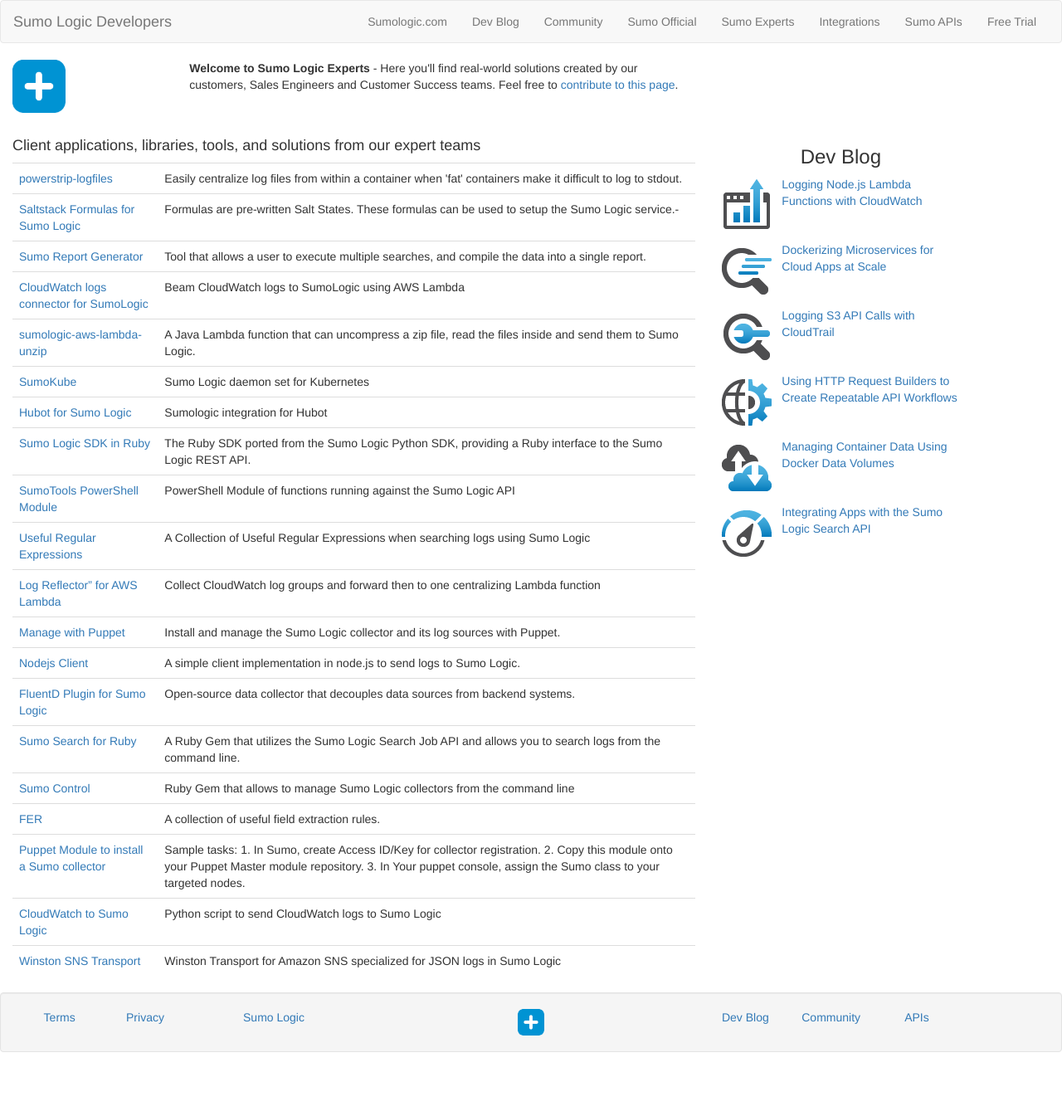
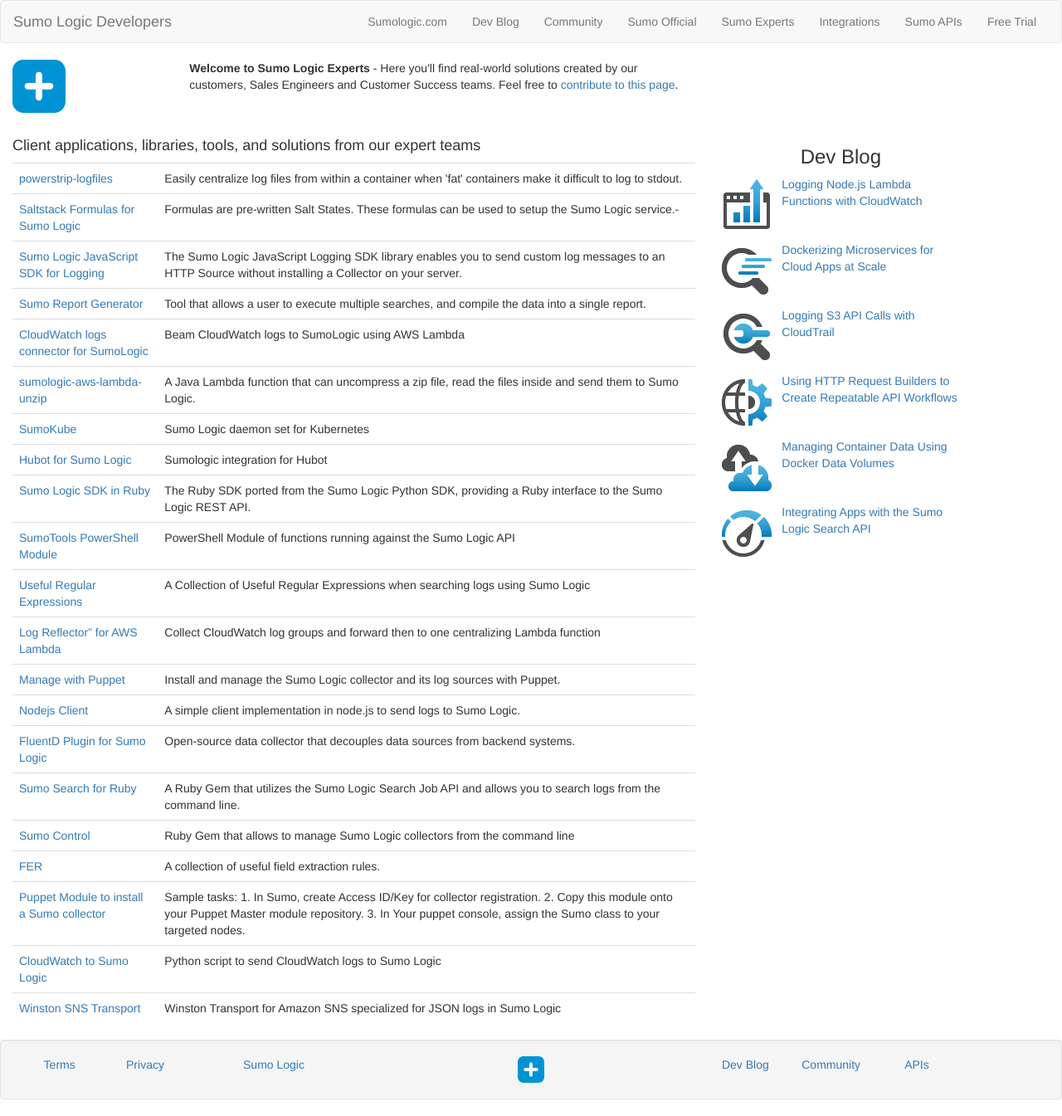
Before and after one commit to SumoLogic/sumologic.github.io, a Jekyll site: the page built from sumo-experts.html, in a window 1280 px wide. Shown: the whole page at 83% size. Built offline with Jekyll 4.4.1, drawn with Linux system fonts in a browser that asks for light colours; before the commit the page ends 1288 px from its top, so only the background shows below that.

Commit message:
add in new JS SDK

```diff
--- a/_data/experts.yml
+++ b/_data/experts.yml
@@ -4,7 +4,9 @@
  - title: "Saltstack Formulas for Sumo Logic"
    repo_description: "Formulas are pre-written Salt States. These formulas can be used to setup the Sumo Logic service.-"
    url: "https://github.com/saltstack-formulas/sumo-logic-formula"
-
+ - title: "Sumo Logic JavaScript SDK for Logging"
+   repo_description: "The Sumo Logic JavaScript Logging SDK library enables you to send custom log messages to an HTTP Source without installing a Collector on your server."
+   url: "https://github.com/SumoLogic/js-logging-sdk"
  - title: "Sumo Report Generator"
    repo_description: "Tool that allows a user to execute multiple searches, and compile the data into a single report."
    url: "https://github.com/SumoLogic/sumo-report-generator"
--- a/_data/tops.yml
+++ b/_data/tops.yml
@@ -1,3 +1,7 @@
+ - title: "Sumo Logic JavaScript SDK for Logging"
+   repo_description: "The Sumo Logic JavaScript Logging SDK library enables you to send custom log messages to an HTTP Source without installing a Collector on your server."
+   url: "https://github.com/SumoLogic/js-logging-sdk"
+
  - title: "Sumo Report Generator"
    repo_description: "Tool that allows a user to execute multiple searches, and compile the data into a single report."
    url: "https://github.com/SumoLogic/sumo-report-generator"
```
